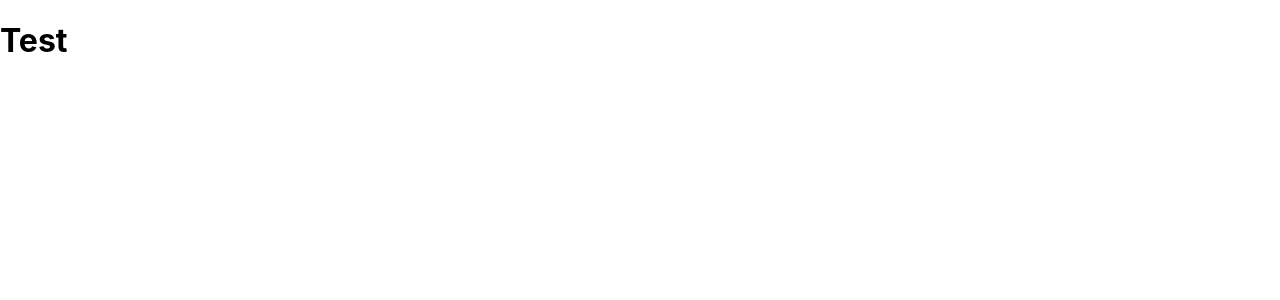
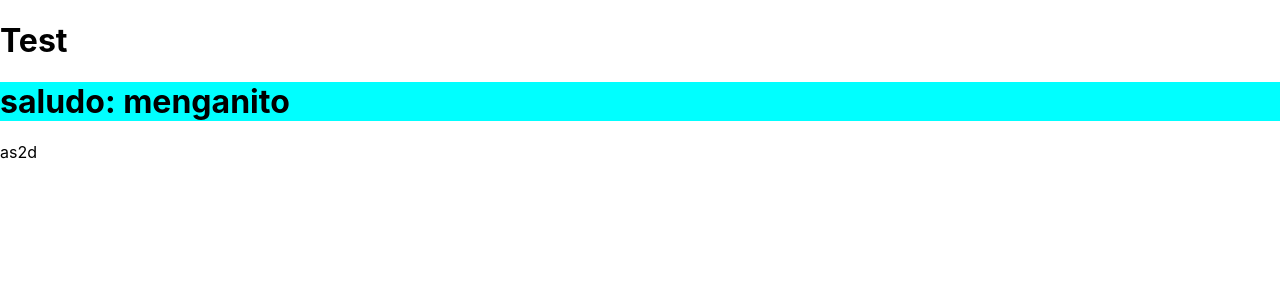
Before and after one commit to LuaWaveAPI/LuaWave, a React (Create React App) app in the folder frontend/: page / in a window 1280 px wide. Shown: the top 300 px of the page. Built offline with nearby package versions, Linux system fonts and the light colour scheme.

Commit message:
Primera prueba de componentes

```diff
--- /dev/null
+++ b/frontend/src/components/ComponenteArticulo/ComponenteArticulo.jsx
@@ -0,0 +1,15 @@
+import { useState } from "react";
+import ListaArticulos from "../ListaArticulos/ListaArticulos";
+import styles from "./ComponenteArticulo.module.css";
+
+function ComponenteArticulo({articulo}) {
+
+    return (
+    <>
+        <h1 className={styles.test}>saludo: {articulo.Name}</h1>
+        <p>{articulo.Description}</p>
+    </>
+    );
+  }
+
+  export default ComponenteArticulo;
--- /dev/null
+++ b/frontend/src/components/ComponenteArticulo/ComponenteArticulo.module.css
@@ -0,0 +1,3 @@
+.test {
+    background-color: aqua;
+}
--- /dev/null
+++ b/frontend/src/components/ListaArticulos/ListaArticulos.jsx
@@ -0,0 +1,44 @@
+import { useEffect, useState } from "react";
+import ComponenteArticulo from "../ComponenteArticulo/ComponenteArticulo";
+
+/**
+ * Muestra la lista de artículos.
+ * Obtiene la lista de artículos en base al valor de props.categoria
+ * @param {*} props - props.categoria = "Surf" | "Skate"
+ */
+function ListaArticulos(props) {
+
+    const [articulos, setArticulos] = useState([])
+
+    useEffect(
+        ()=>{
+            //TODO: fetch que obtenga la lista de artículos en base a props.categoria
+            //Mocked fetch
+            setArticulos([
+                {
+                    "Articles_id": 1,
+                    "Name": "pepito",
+                    "Description": "as2d",
+                    "Category": 1,
+                    "Price": 2
+                },
+                {
+                    "Articles_id": 2,
+                    "Name": "menganito",
+                    "Description": "as2d",
+                    "Category": 1,
+                    "Price": 123123
+                }
+            ])
+            // End mocked fetch
+        },
+        [props.categoria]
+    )
+
+    return (
+    <>
+        {articulos.map( articulo => <ComponenteArticulo articulo={articulo}/> )}
+    </>
+    );
+  }
+  export default ListaArticulos;
--- a/frontend/src/views/test/Test.jsx
+++ b/frontend/src/views/test/Test.jsx
@@ -1,8 +1,19 @@
+import ListaPacks from "../../components/ListaArticulos/ListaArticulos.jsx"
+import ComponenteArticulo from "../../components/ComponenteArticulo/ComponenteArticulo.jsx"
+
+const articuloMockup = {
+    "Articles_id": 2,
+    "Name": "menganito",
+    "Description": "as2d",
+    "Category": 1,
+    "Price": 123123
+}
+
 function Test (){
     return (
         <>
         <h1>Test</h1>
-
+        <ComponenteArticulo articulo={articuloMockup}/>
         </>
     )// poner los componentes en el return
 }
```
Also changed, not shown: frontend/src/components/components1/component1.jsx (deleted).
